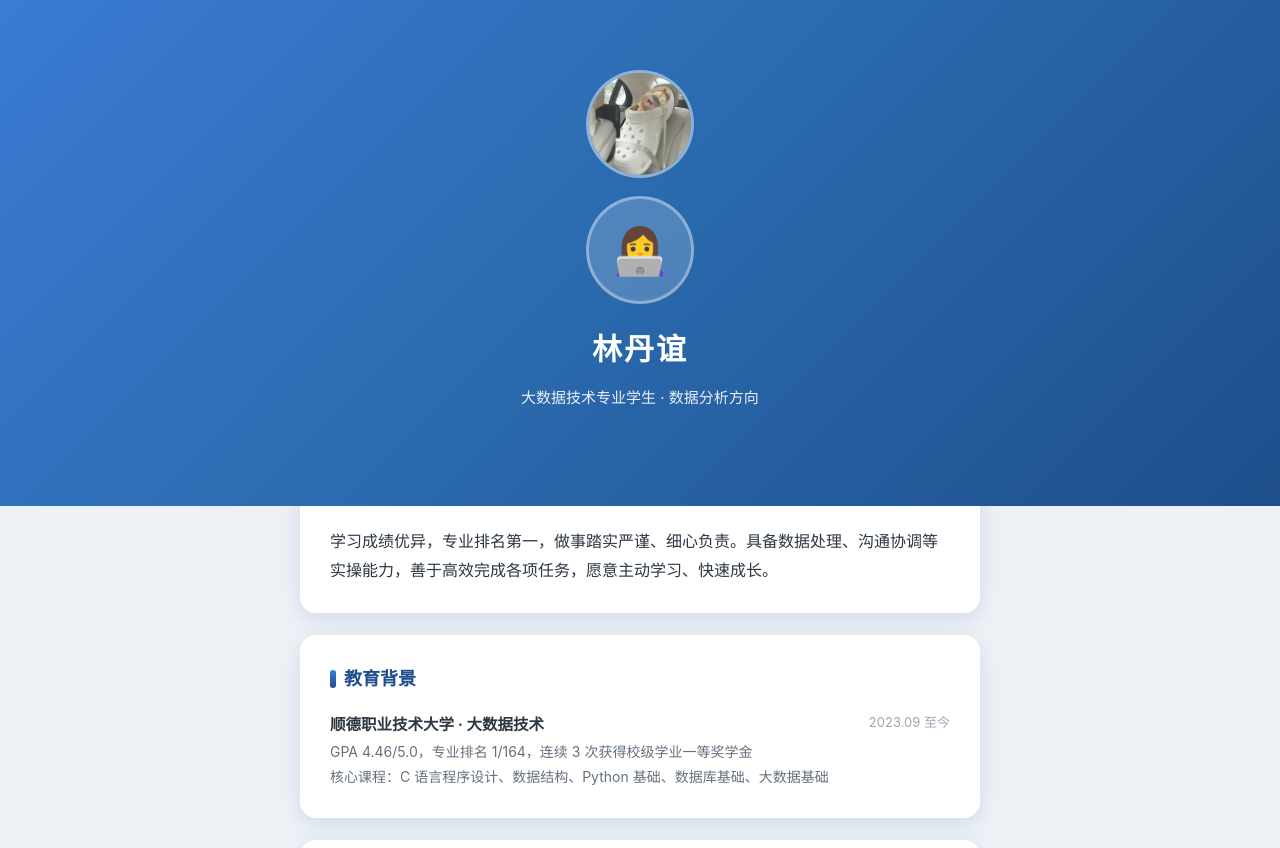
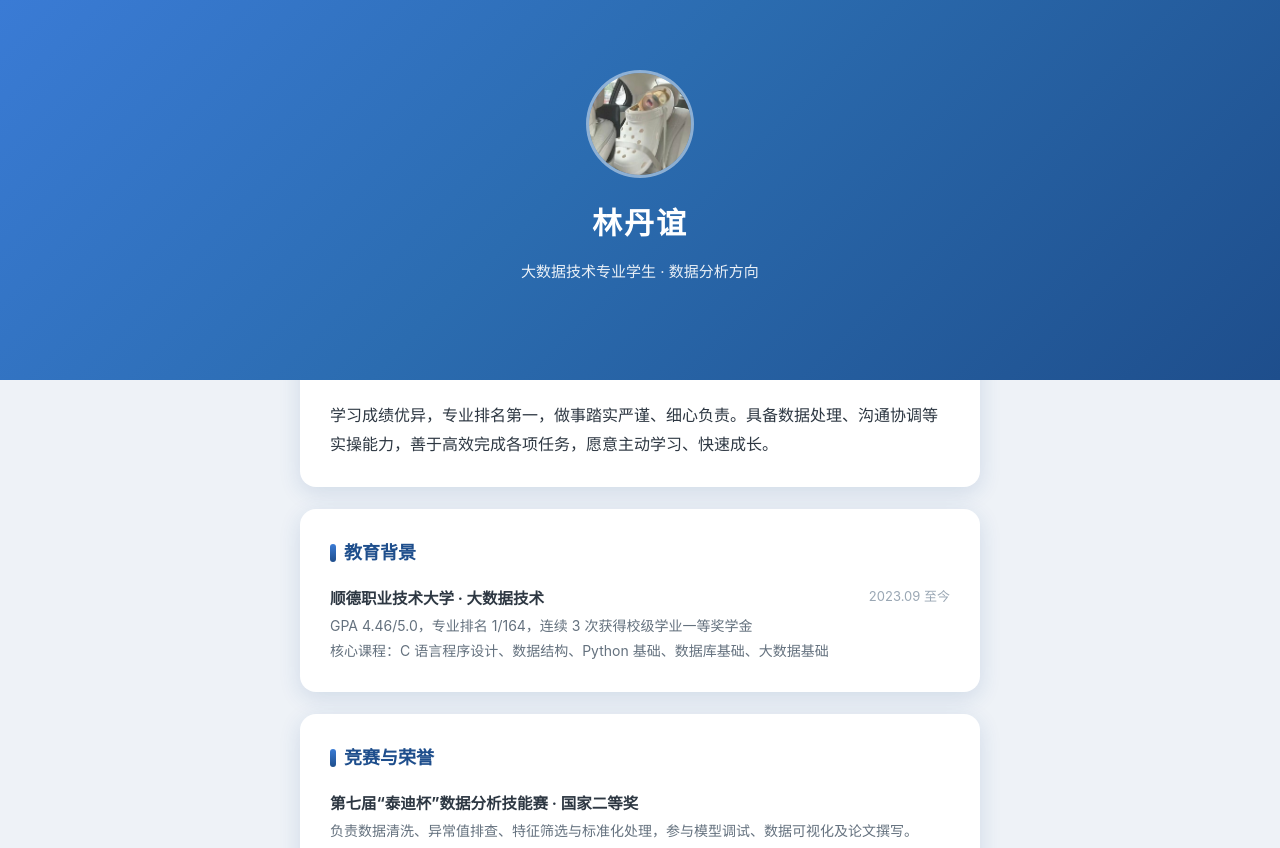
Before and after one commit to ldy850/ldy850.github.io, a plain HTML site: page index.html in a window 1280 px wide. Shown: the top 848 px of the page. Drawn offline with Linux system fonts and the light colour scheme.

Commit message:
删除多余头像

```diff
--- a/index.html
+++ b/index.html
@@ -78,7 +78,6 @@
   <div class="hero">
     <!-- 换头像：把下面一行换成并把照片放进同一文件夹、命名 avatar.jpg -->
          <div class="avatar"><img src="avatar.jpg" style="width:100%;height:100%;object-fit:cover;"></div>
-    <div class="avatar">👩‍💻</div>
     <h1>林丹谊</h1>
     <p class="sub">大数据技术专业学生 · 数据分析方向</p>
   </div>
```
